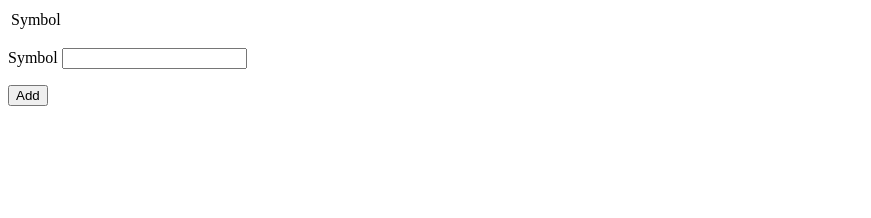
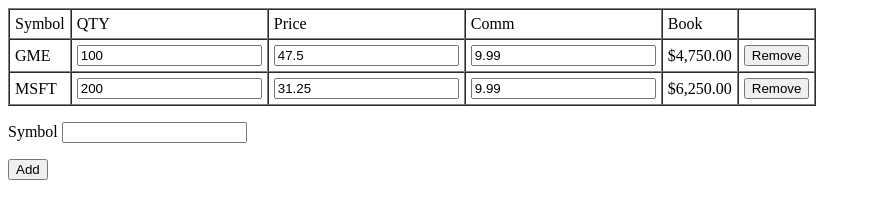
Before and after one commit to pmacmillan/stockquote, a website: page index.html in a window 1280 px wide. Shown: the whole page, without its empty margins (0-871 px from the left). Drawn offline with nearby package versions, Linux system fonts and the light colour scheme.

Commit message:
show more stuff on the table

```diff
--- a/app.js
+++ b/app.js
@@ -2,20 +2,40 @@
 
 var app = angular.module('stockQuote', []);
 
+
 app.service('UserStocks', function() {
   return {
-    data: [],
+    data: [
+      { symbol: 'GME', qty: 100, price: 47.50, comm: 9.99 },
+      { symbol: 'MSFT', qty: 200, price: 31.25, comm: 9.99 }
+    ],
 
-    addSymbol: function(symbol) {
+    add: function(symbol) {
       this.data.push({
         symbol: symbol, qty: 0, price: 0, comm: 0
       });
+    },
+
+    remove: function(row) {
+      var index = this.data.indexOf(row);
+
+      if (~index) {
+        this.data.splice(index, 1);
+      }
     }
   };
 });
 
 app.controller('StockListController', ['$scope', 'UserStocks', function($scope, UserStocks) {
   $scope.data = UserStocks.data;
+
+  $scope.valueOf = function(row) {
+    return row.qty * row.price;
+  };
+
+  $scope.remove = function(row) {
+    UserStocks.remove(row);
+  };
 }]);
 
 
@@ -23,7 +43,7 @@ app.controller('AddSymbolFormController', ['$scope', 'UserStocks', function($sco
   $scope.stock = { symbol: '' };
 
   $scope.addStock = function() {
-    UserStocks.addSymbol($scope.stock.symbol);
+    UserStocks.add($scope.stock.symbol);
 
     $scope.stock.symbol = '';
   };
--- a/index.html
+++ b/index.html
@@ -5,15 +5,30 @@
   </head>
   <body ng-app="stockQuote" ng-cloak>
 
-    <table ng-controller="StockListController">
+    <table ng-controller="StockListController" border="1" cellpadding="5" cellspacing="0">
       <thead>
         <tr>
           <td>Symbol</td>
+          <td>QTY</td>
+          <td>Price</td>
+          <td>Comm</td>
+          <td>Book</td>
+          <td></td>
         </tr>
       </thead>
-      <tbody>
+      <tbody ng-show="data.length <= 0">
+        <tr>
+          <td colspan="6">No data</td>
+        </tr>
+      </tbody>
+      <tbody ng-show="data.length > 0">
         <tr ng-repeat="row in data">
           <td>{{ row.symbol }}</td>
+          <td><input type="text" ng-model="row.qty"></td>
+          <td><input type="text" ng-model="row.price"></td>
+          <td><input type="text" ng-model="row.comm"></td>
+          <td>{{ valueOf(row) | currency }}</td>
+          <td><button type="button" ng-click="remove(row)">Remove</button>
         </tr>
       </tbody>
     </table>
```
